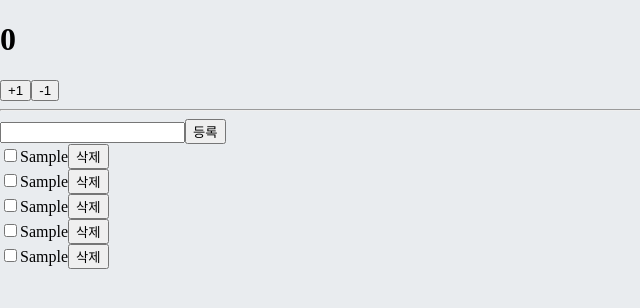
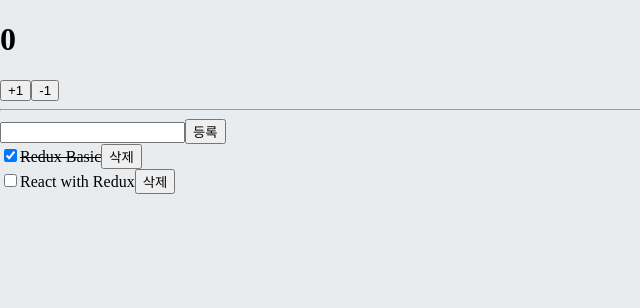
Before and after one commit to yh0921k/learning-react, a React (Create React App) app: page / in a window 1280 px wide. Shown: the top 308 px of the page, without its empty margins (0-640 px from the left). Built offline with nearby package versions, Linux system fonts and the light colour scheme.

Commit message:
[add] 17.5.2 TodosContainer 만들기

```diff
--- a/src/App.js
+++ b/src/App.js
@@ -1,13 +1,13 @@
 import React from 'react';
-import Todos from './react-redux/components/Todos';
 import CounterContainer from './react-redux/containers/CounterContainer';
+import TodosContainer from './react-redux/containers/TodosContainer';
 
 const App = () => {
   return (
     <div>
       <CounterContainer />
       <hr />
-      <Todos />
+      <TodosContainer />
     </div>
   );
 };
--- a/src/react-redux/components/Todos.js
+++ b/src/react-redux/components/Todos.js
@@ -3,9 +3,16 @@ import React from 'react';
 const TodoItem = ({ todo, onToggle, onRemove }) => {
   return (
     <div>
-      <input type={'checkbox'} />
-      <span>Sample</span>
-      <button>삭제</button>
+      <input
+        type={'checkbox'}
+        onClick={() => onToggle(todo.id)}
+        checked={todo.done}
+        readOnly={true}
+      />
+      <span style={{ textDecoration: todo.done ? 'line-through' : 'none' }}>
+        {todo.text}
+      </span>
+      <button onClick={() => onRemove(todo.id)}>삭제</button>
     </div>
   );
 };
@@ -20,19 +27,25 @@ const Todos = ({
 }) => {
   const onSubmit = (e) => {
     e.preventDefault();
+    onInsert(input);
+    onChangeInput(''); // 등록 후 인풋 초기화
   };
+  const onChange = (e) => onChangeInput(e.target.value);
   return (
     <div>
       <form onSubmit={onSubmit}>
-        <input />
+        <input value={input} onChange={onChange} />
         <button type={'submit'}>등록</button>
       </form>
       <div>
-        <TodoItem />
-        <TodoItem />
-        <TodoItem />
-        <TodoItem />
-        <TodoItem />
+        {todos.map((todo) => (
+          <TodoItem
+            todo={todo}
+            key={todo.id}
+            onToggle={onToggle}
+            onRemove={onRemove}
+          />
+        ))}
       </div>
     </div>
   );
--- /dev/null
+++ b/src/react-redux/containers/TodosContainer.js
@@ -0,0 +1,35 @@
+import React from 'react';
+import Todos from '../components/Todos';
+import { connect } from 'react-redux';
+import { changeInput, insert, toggle, remove } from '../modules/todos';
+
+const TodosContainer = ({
+  input,
+  todos,
+  changeInput,
+  insert,
+  toggle,
+  remove,
+}) => {
+  return (
+    <Todos
+      input={input}
+      todos={todos}
+      onChangeInput={changeInput}
+      onInsert={insert}
+      onToggle={toggle}
+      onRemove={remove}
+    />
+  );
+};
+
+export default connect(
+  // 비구조화 할당을 통해 todos를 분리하여
+  // state.todos.input 대신 todos.input 사용
+  ({ todos }) => ({
+    input: todos.input,
+    todos: todos.todos,
+  }),
+  // eslint-disable-next-line no-undef
+  { changeInput, insert, toggle, remove },
+)(TodosContainer);
--- a/src/react-redux/modules/todos.js
+++ b/src/react-redux/modules/todos.js
@@ -66,7 +66,7 @@ function todos(state = initialState, action) {
     case REMOVE:
       return {
         ...state,
-        todo: state.todos.filter((todo) => todo.id !== action.id),
+        todos: state.todos.filter((todo) => todo.id !== action.id),
       };
     default:
       return state;
```
